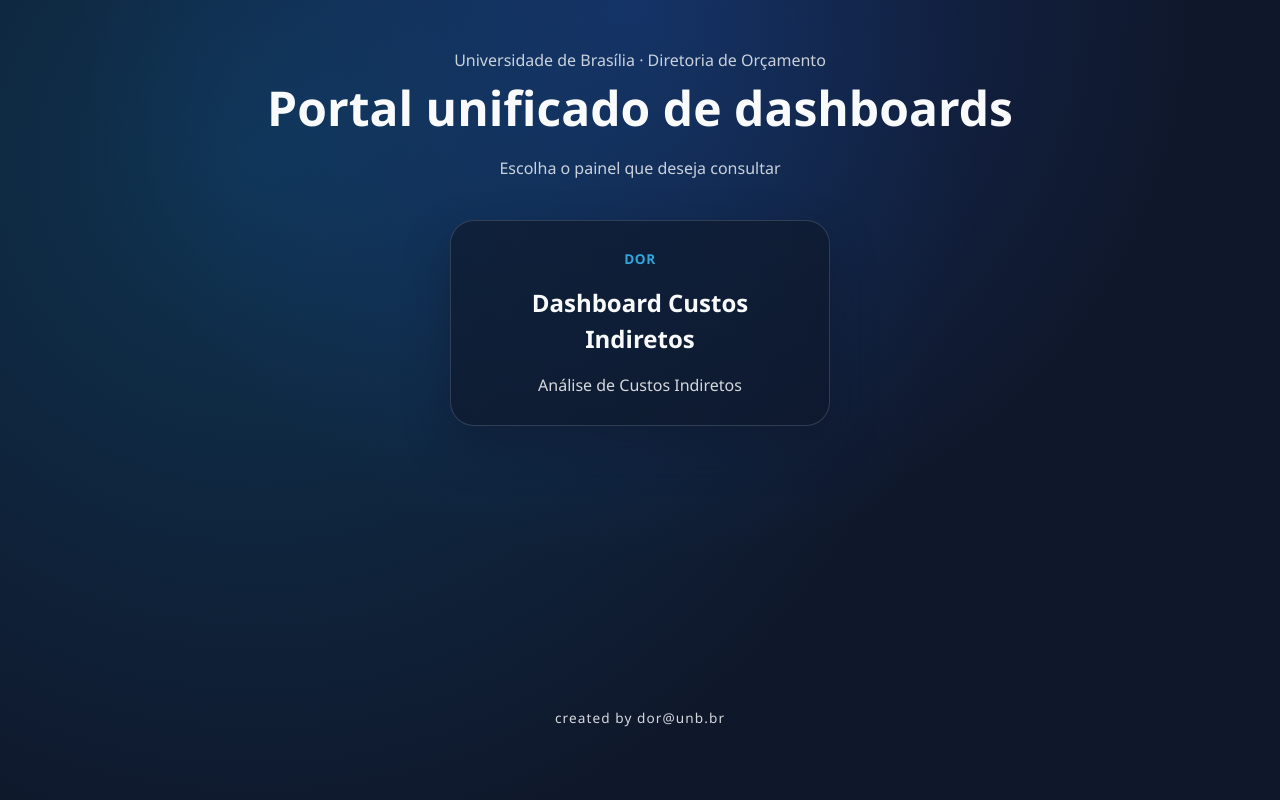
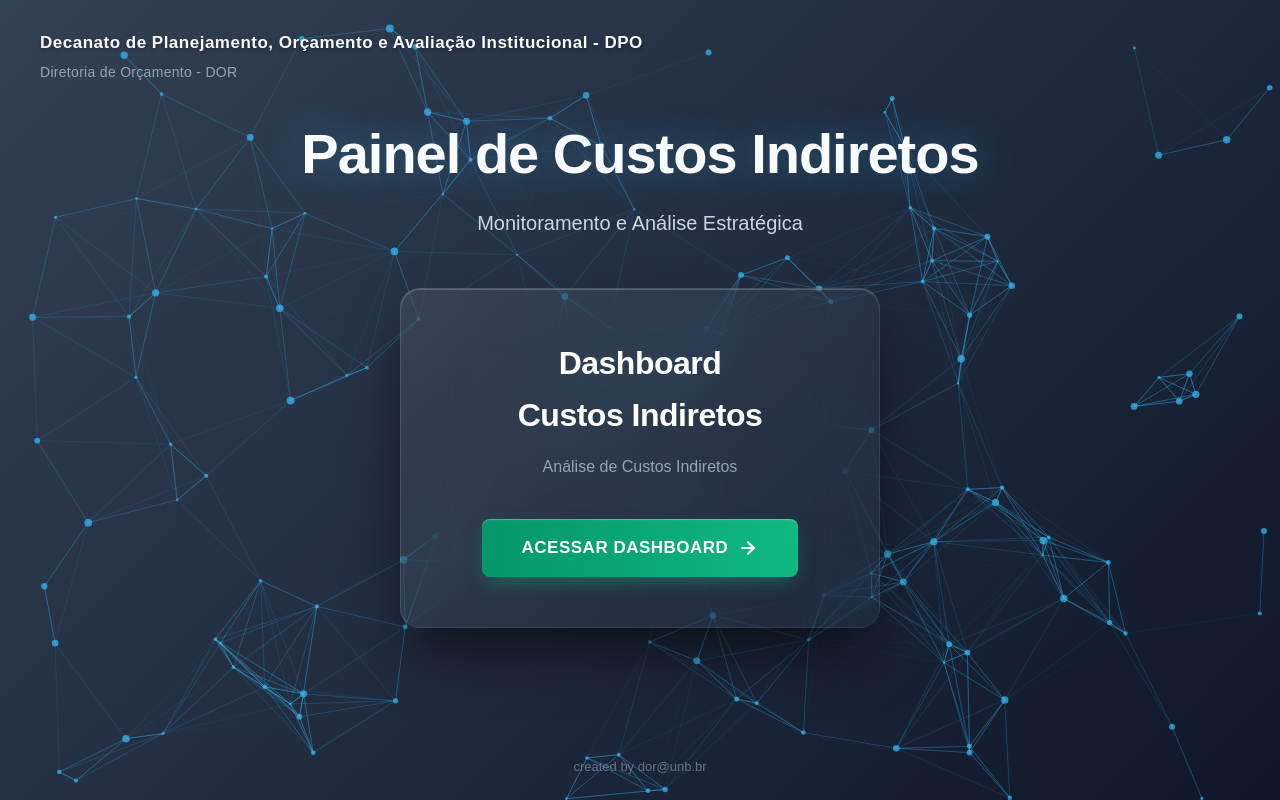
Before and after one commit to alexandrecardias40-tech/dpo-matriz-isolado, a React (Vite) app: page /#/ in a window 1280 px wide. Built offline with nearby package versions, Linux system fonts and the light colour scheme; no server answers.

Commit message:
feat: nova tela inicial animada com tsParticles e design premium

```diff
--- a/package.json
+++ b/package.json
@@ -25,9 +25,11 @@
     "lucide-react": "^1.14.0",
     "react": "^19.2.6",
     "react-dom": "^19.2.6",
+    "react-tsparticles": "^2.12.2",
     "recharts": "^3.8.1",
     "tailwind-merge": "^3.6.0",
     "tailwindcss-animate": "^1.0.7",
+    "tsparticles-slim": "^2.12.0",
     "tw-animate-css": "^1.4.0",
     "wouter": "^3.9.0"
   },
--- a/src/LandingPage.tsx
+++ b/src/LandingPage.tsx
@@ -1,135 +1,179 @@
-import { Link } from "wouter";
+import { useCallback } from "react";
+import Particles from "react-tsparticles";
+import { loadSlim } from "tsparticles-slim";
+import type { Container, Engine } from "tsparticles-engine";
 
 export default function LandingPage() {
+  const particlesInit = useCallback(async (engine: Engine) => {
+    await loadSlim(engine);
+  }, []);
+
+  const particlesLoaded = useCallback(async (container: Container | undefined) => {
+    console.log(container);
+  }, []);
+
   return (
-    <>
-      <style>{`
-        .landing-container {
-            font-family: "Segoe UI", system-ui, -apple-system, BlinkMacSystemFont, sans-serif;
-            background-color: #0f172a;
-            color: #f8fafc;
-            background: radial-gradient(circle at top, rgba(37, 99, 235, 0.25), transparent 55%),
-                radial-gradient(circle at 20% 20%, rgba(14, 165, 233, 0.2), transparent 60%), #0f172a;
-            min-height: 100vh;
-            margin: 0;
-            display: flex;
-            flex-direction: column;
-        }
+    <div style={{ position: "relative", minHeight: "100vh", background: "linear-gradient(135deg, #334155 0%, #0f172a 100%)", color: "white", fontFamily: "sans-serif", display: "flex", flexDirection: "column", alignItems: "center", justifyContent: "center", overflow: "hidden" }}>
 
-        .landing-wrapper {
-            max-width: 1200px;
-            margin: 0 auto;
-            padding: 48px 20px 72px;
-            flex: 1;
-            display: flex;
-            flex-direction: column;
-        }
+      {/* Background Particles */}
+      <Particles
+        id="tsparticles"
+        init={particlesInit}
+        loaded={particlesLoaded}
+        style={{ position: "absolute", top: 0, left: 0, width: "100%", height: "100%", zIndex: 0 }}
+        options={{
+          background: {
+            color: {
+              value: "transparent",
+            },
+          },
+          fpsLimit: 120,
+          interactivity: {
+            events: {
+              onClick: {
+                enable: true,
+                mode: "push",
+              },
+              onHover: {
+                enable: true,
+                mode: "grab",
+              },
+              resize: true,
+            },
+            modes: {
+              push: {
+                quantity: 4,
+              },
+              grab: {
+                distance: 180,
+                links: {
+                  opacity: 0.8,
+                  color: "#38bdf8"
+                }
+              },
+            },
+          },
+          particles: {
+            color: {
+              value: "#38bdf8",
+            },
+            links: {
+              color: "#38bdf8",
+              distance: 150,
+              enable: true,
+              opacity: 0.35,
+              width: 1,
+            },
+            move: {
+              direction: "none",
+              enable: true,
+              outModes: {
+                default: "bounce",
+              },
+              random: false,
+              speed: 1.5,
+              straight: false,
+            },
+            number: {
+              density: {
+                enable: true,
+                area: 800,
+              },
+              value: 120,
+            },
+            opacity: {
+              value: 0.7,
+            },
+            shape: {
+              type: "circle",
+            },
+            size: {
+              value: { min: 1, max: 4 },
+            },
+          },
+          detectRetina: true,
+        }}
+      />
 
-        .hero {
-            text-align: center;
-            margin-bottom: 40px;
-        }
+      {/* Header */}
+      <div style={{ position: "absolute", top: 0, left: 0, right: 0, padding: "30px 40px", display: "flex", flexDirection: "column", gap: 6, zIndex: 10 }}>
+        <span style={{ fontSize: 17, color: "#f8fafc", fontWeight: 600, letterSpacing: "0.5px", textShadow: "0 2px 4px rgba(0,0,0,0.3)" }}>
+          Decanato de Planejamento, Orçamento e Avaliação Institucional - DPO
+        </span>
+        <span style={{ fontSize: 14, color: "#94a3b8", fontWeight: 500, letterSpacing: "0.3px" }}>
+          Diretoria de Orçamento - DOR
+        </span>
+      </div>
 
-        .hero-title {
-            font-size: clamp(2.25rem, 4vw, 3rem);
-            font-weight: 700;
-            margin: 0 0 12px;
-        }
+      {/* Main Content */}
+      <div style={{ zIndex: 10, display: "flex", flexDirection: "column", alignItems: "center", textAlign: "center", marginTop: "-60px" }}>
 
-        .hero-subtitle {
-            font-size: 1rem;
-            opacity: 0.8;
-            margin: 0;
-        }
+        <h1 style={{ fontSize: 56, fontWeight: 800, color: "#f8fafc", margin: 0, textShadow: "0 0 40px rgba(56, 189, 248, 0.4)", letterSpacing: "-1px" }}>
+          Painel de Custos Indiretos
+        </h1>
+        <p style={{ fontSize: 20, color: "#cbd5e1", marginTop: 12, marginBottom: 50, fontWeight: 400 }}>
+          Monitoramento e Análise Estratégica
+        </p>
 
-        .landing-grid {
-            display: grid;
-            grid-template-columns: 1fr;
-            gap: 20px;
-            max-width: 380px;
-            margin: 0 auto;
-            width: 100%;
-        }
+        {/* Glass Card */}
+        <div style={{
+          background: "linear-gradient(135deg, rgba(255, 255, 255, 0.08) 0%, rgba(255, 255, 255, 0.02) 100%)",
+          backdropFilter: "blur(32px)",
+          WebkitBackdropFilter: "blur(32px)",
+          border: "1px solid rgba(255, 255, 255, 0.15)",
+          borderBottom: "1px solid rgba(255, 255, 255, 0.05)",
+          borderRight: "1px solid rgba(255, 255, 255, 0.05)",
+          borderRadius: 20,
+          padding: "50px 60px",
+          width: "100%",
+          maxWidth: 480,
+          boxShadow: "0 30px 60px -10px rgba(0, 0, 0, 0.6), inset 0 1px 0 rgba(255, 255, 255, 0.2)",
+          display: "flex",
+          flexDirection: "column",
+          alignItems: "center"
+        }}>
+          <h2 style={{ margin: 0, fontSize: 32, color: "white", fontWeight: 700, letterSpacing: "-0.5px" }}>Dashboard</h2>
+          <h2 style={{ margin: "4px 0 0 0", fontSize: 32, color: "white", fontWeight: 700, letterSpacing: "-0.5px" }}>Custos Indiretos</h2>
+          <p style={{ marginTop: 16, marginBottom: 40, color: "#94a3b8", fontSize: 16, fontWeight: 500 }}>Análise de Custos Indiretos</p>
 
-        .landing-card {
-            border-radius: 24px;
-            padding: 28px;
-            text-decoration: none;
-            color: inherit;
-            background: rgba(15, 23, 42, 0.65);
-            border: 1px solid rgba(148, 163, 184, 0.25);
-            box-shadow: 0 20px 45px rgba(15, 23, 42, 0.45);
-            transition: transform 180ms ease, border-color 180ms ease, background 180ms ease;
-            display: flex;
-            flex-direction: column;
-            align-items: center;
-            text-align: center;
-            gap: 16px;
-        }
+          <a href="#/dashboard" style={{
+            display: "flex",
+            alignItems: "center",
+            gap: "10px",
+            background: "linear-gradient(to right, #059669, #10b981)",
+            color: "white",
+            textDecoration: "none",
+            padding: "16px 40px",
+            borderRadius: 8,
+            fontWeight: 600,
+            fontSize: 17,
+            letterSpacing: "0.5px",
+            boxShadow: "0 8px 20px -6px rgba(16, 185, 129, 0.5), inset 0 1px 1px rgba(255, 255, 255, 0.3)",
+            transition: "all 0.3s ease",
+            textTransform: "uppercase"
+          }}
+          onMouseEnter={(e) => {
+            e.currentTarget.style.transform = "translateY(-3px)";
+            e.currentTarget.style.boxShadow = "0 15px 25px -8px rgba(16, 185, 129, 0.7), inset 0 1px 1px rgba(255, 255, 255, 0.3)";
+          }}
+          onMouseLeave={(e) => {
+            e.currentTarget.style.transform = "translateY(0)";
+            e.currentTarget.style.boxShadow = "0 8px 20px -6px rgba(16, 185, 129, 0.5), inset 0 1px 1px rgba(255, 255, 255, 0.3)";
+          }}
+          >
+            Acessar Dashboard
+            <svg width="20" height="20" viewBox="0 0 24 24" fill="none" stroke="currentColor" strokeWidth="2.5" strokeLinecap="round" strokeLinejoin="round">
+              <line x1="5" y1="12" x2="19" y2="12"></line>
+              <polyline points="12 5 19 12 12 19"></polyline>
+            </svg>
+          </a>
+        </div>
+      </div>
 
-        .landing-card:hover {
-            transform: translateY(-6px);
-            border-color: rgba(248, 250, 252, 0.6);
-            background: rgba(15, 23, 42, 0.85);
-        }
-
-        .card-badge {
-            font-size: 0.85rem;
-            letter-spacing: 0.04em;
-            text-transform: uppercase;
-            font-weight: 600;
-            opacity: 0.85;
-        }
-
-        .card-title {
-            font-size: 1.5rem;
-            font-weight: 600;
-            margin: 0;
-        }
-
-        .card-description {
-            font-size: 1rem;
-            line-height: 1.5;
-            margin: 0;
-            opacity: 0.85;
-        }
-
-        @media (max-width: 768px) {
-            .landing-wrapper { padding: 40px 20px 60px; }
-            .hero-title { font-size: 2rem; margin-bottom: 16px; }
-            .hero-subtitle { font-size: 0.95rem; margin-bottom: 12px; }
-            .landing-card { padding: 32px 24px; border-radius: 20px; }
-            .card-badge { font-size: 0.9rem; margin-bottom: 4px; }
-            .card-title { font-size: 1.4rem; line-height: 1.3; margin: 8px 0; }
-            .card-description { font-size: 1rem; line-height: 1.6; }
-        }
-
-        @media (max-width: 640px) {
-            .landing-wrapper { padding: 32px 16px 48px; }
-            .hero-title { font-size: 1.75rem; }
-            .landing-card { padding: 28px 20px; }
-            .card-title { font-size: 1.3rem; }
-        }
-      `}</style>
-      <div className="landing-container">
-        <main className="landing-wrapper">
-            <header className="hero">
-                <p className="hero-subtitle">Universidade de Brasília · Diretoria de Orçamento</p>
-                <h1 className="hero-title">Portal unificado de dashboards</h1>
-                <p className="hero-subtitle">Escolha o painel que deseja consultar</p>
-            </header>
-            <section className="landing-grid">
-                <Link href="/dashboard" className="landing-card">
-                    <span className="card-badge" style={{ color: "#38bdf8" }}>DOR</span>
-                    <h2 className="card-title">Dashboard Custos Indiretos</h2>
-                    <p className="card-description">Análise de Custos Indiretos</p>
-                </Link>
-            </section>
-            <p style={{ marginTop: "auto", paddingTop: 32, textAlign: "center", fontSize: "0.85rem", color: "rgba(248, 250, 252, 0.85)", letterSpacing: "0.08em" }}>
-                created by dor@unb.br
-            </p>
-        </main>
+      {/* Footer */}
+      <div style={{ position: "absolute", bottom: 24, color: "#64748b", fontSize: 13, zIndex: 10 }}>
+        created by dor@unb.br
       </div>
-    </>
+    </div>
   );
 }
```
Also changed, not shown: 1 other file (tests, documents, lock files or other folders).
